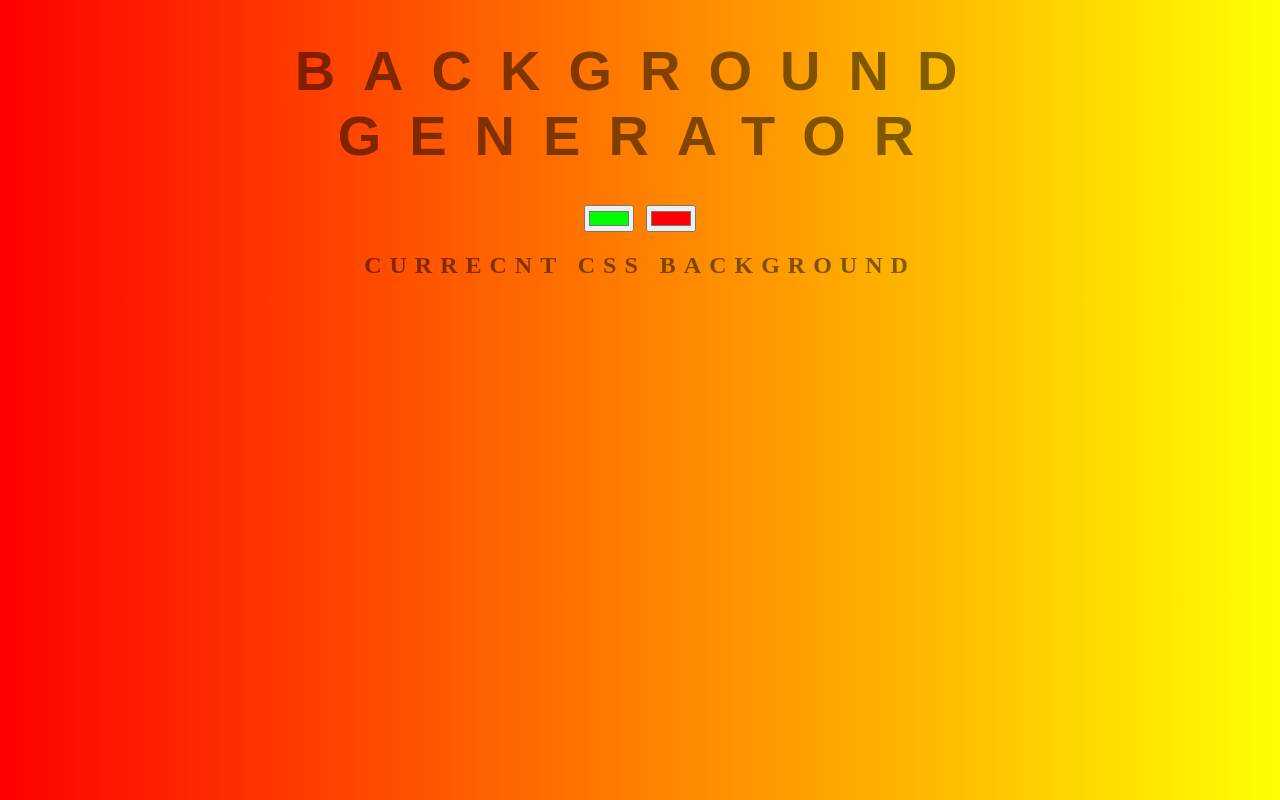
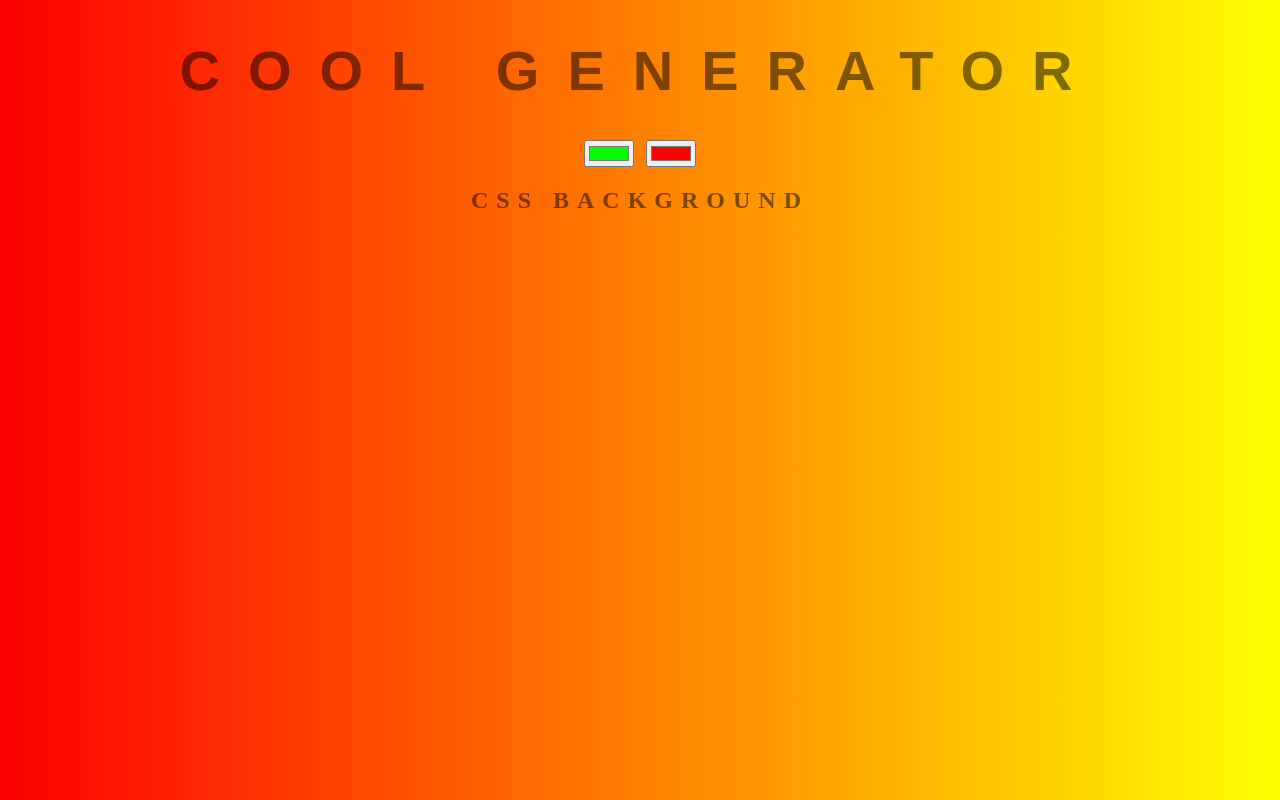
Before and after one commit to Csabab/background-generator, a plain HTML site: page index.html in a window 1280 px wide. Drawn offline with Linux system fonts and the light colour scheme.

Commit message:
Change the file

```diff
--- a/index.html
+++ b/index.html
@@ -5,10 +5,10 @@
 	<link rel="stylesheet" type="text/css" href="style.css">
 </head>
 <body id="gradient">
-	<h1>Background Generator</h1>
+	<h1>COOL Generator</h1>
 	<input class ="color1" type="color" name="color1" value="#00ff00">
 	<input class ="color2" type="color" name="color2" value="#ff0000">
-	<h2>Currecnt CSS Background</h2>
+	<h2>CSS Background</h2>
 	<h3></h3>
 	<script type="text/javascript" src="script.js"></script>
 </body>
```
